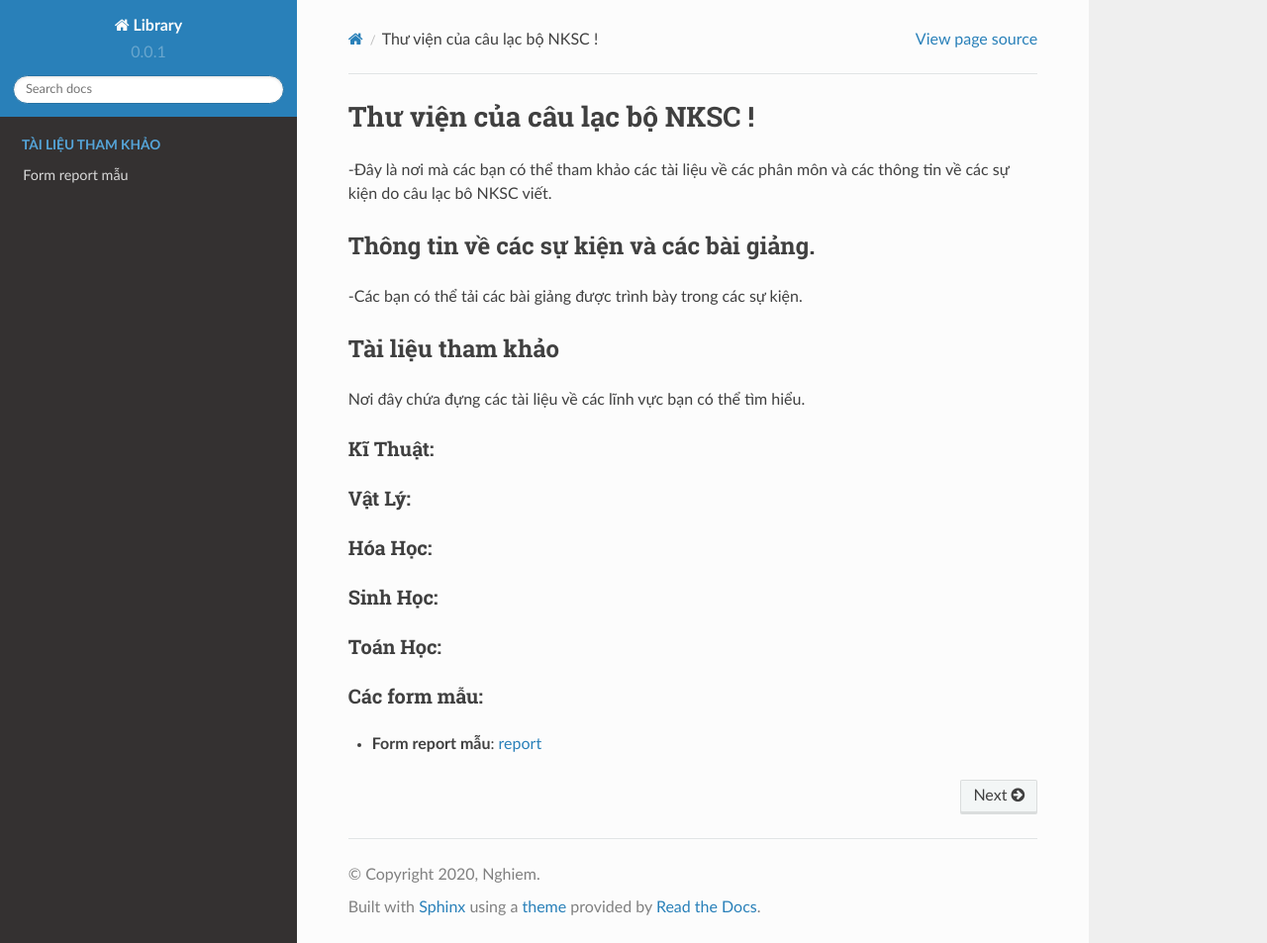
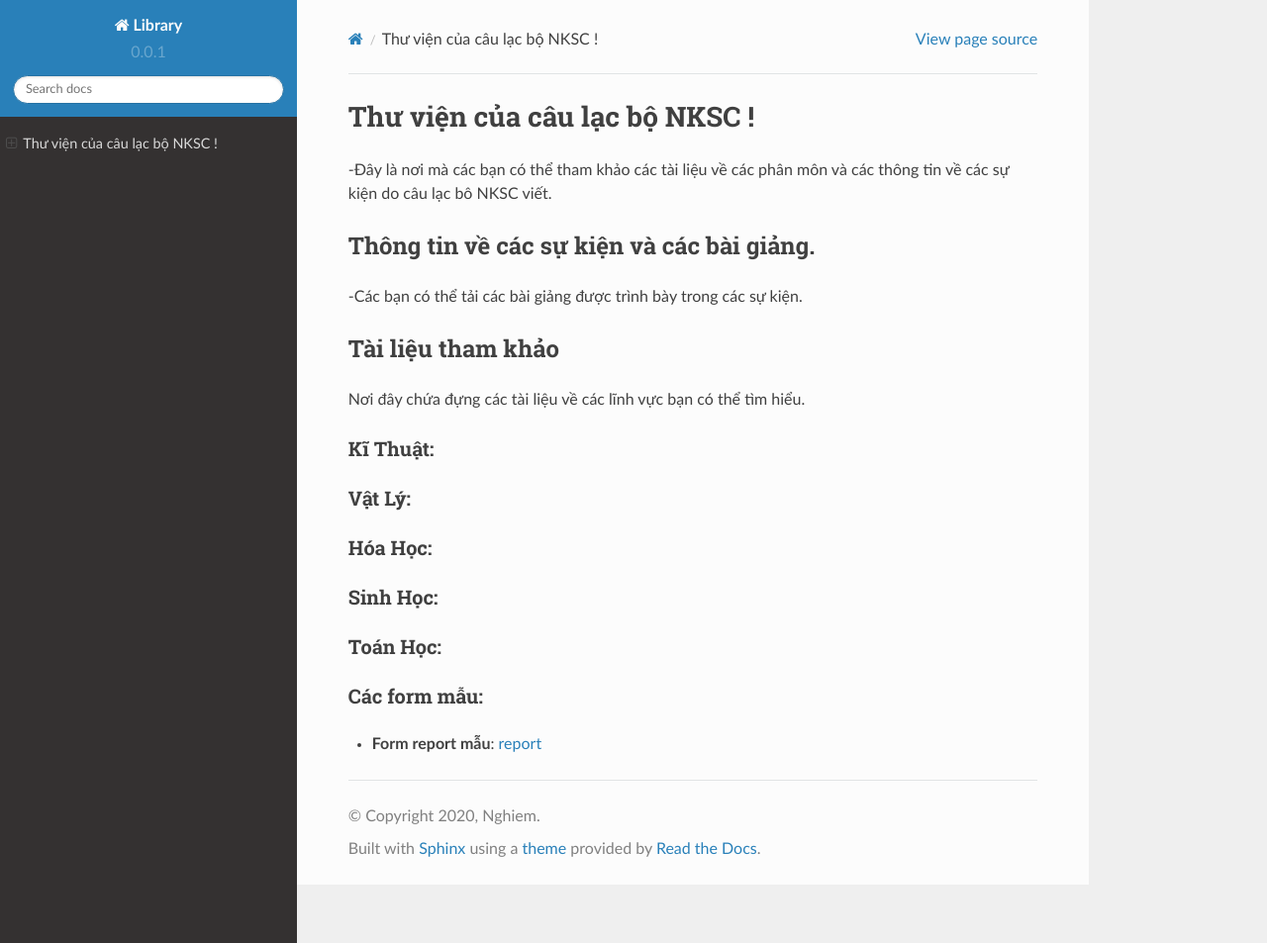
Before and after one commit to nghiemkythu/demoo, a Sphinx documentation site: the page built from docs/source/index.rst, in a window 1280 px wide and 953 px high. Shown: the whole window at 99% size. Built offline with Sphinx 7.4.7 and the Read the Docs theme 2.0.0, drawn with Linux system fonts in a browser that asks for light colours.

Commit message:
'hoctap'

```diff
--- a/docs/source/index.rst
+++ b/docs/source/index.rst
@@ -52,5 +52,3 @@
    :maxdepth: 2
    :hidden:
    :caption: Tài liệu tham khảo
-
-   /Các-form-mẫu/documentation
```
